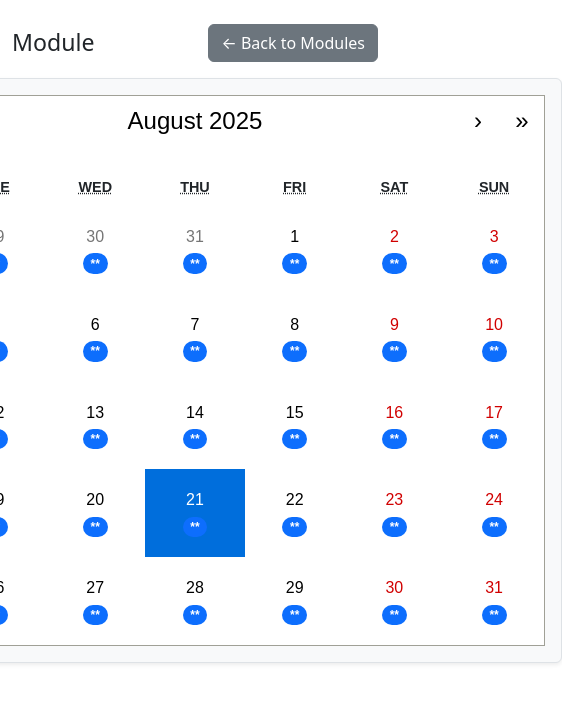
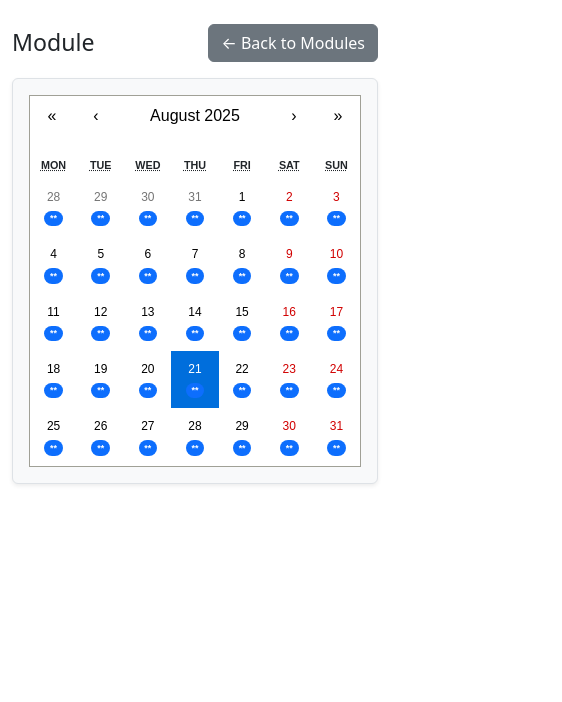
Before and after one commit to sknlsa20/matkaspring, a React (Create React App) app: page /modules/1 in a window 390 px wide. Shown: the top 702 px of the page, 562 px wide, since content can reach past the window. Built offline with nearby package versions, Linux system fonts and the light colour scheme; no server answers.

Commit message:
Update ModuleCalendar.css

```diff
--- a/src/ModuleCalendar.css
+++ b/src/ModuleCalendar.css
@@ -1,19 +1,57 @@
-/* ModuleCalendar.css */
-
-/* Increase overall calendar size */
+/* ===============================
+   Base Styling (Desktop / Large screens)
+   =============================== */
 .react-calendar {
-  width: 700px;  /* Adjust as needed */
-  max-width: 100%;
-  font-size: 1.2rem; /* Bigger text */
+  width: 700px;       /* Large width on desktop */
+  max-width: 100%;    /* Prevent overflow */
+  font-size: 1.2rem;  /* Bigger text for readability */
+  margin: auto;       /* Center align */
 }
 
-/* Increase tile (date cell) height */
 .react-calendar__tile {
-  padding: 20px 10px; /* More space in each cell */
+  padding: 20px 10px; /* Spacious cells */
+  text-align: center;
 }
 
-/* Make navigation bar bigger */
 .react-calendar__navigation {
   height: 50px;
   font-size: 1.5rem;
 }
+
+/* ===============================
+   Medium Screens (Tablets)
+   =============================== */
+@media (max-width: 992px) {
+  .react-calendar {
+    width: 100%;
+    font-size: 1rem;
+  }
+
+  .react-calendar__tile {
+    padding: 15px 8px;
+  }
+
+  .react-calendar__navigation {
+    font-size: 1.2rem;
+    height: 45px;
+  }
+}
+
+/* ===============================
+   Small Screens (Mobiles)
+   =============================== */
+@media (max-width: 576px) {
+  .react-calendar {
+    width: 100%;
+    font-size: 0.9rem; /* Smaller text on mobile */
+  }
+
+  .react-calendar__tile {
+    padding: 10px 5px; /* Compact tiles */
+  }
+
+  .react-calendar__navigation {
+    font-size: 1rem;
+    height: 40px;
+  }
+}
```
